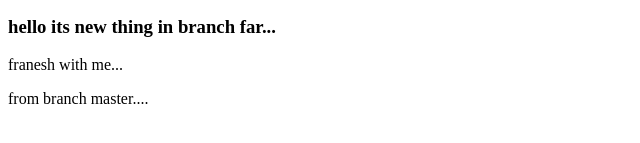
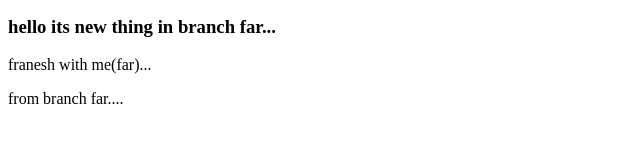
Before and after one commit to rezapouyafar/publicTest, a plain HTML site: page home.html in a window 1280 px wide. Shown: the part 169-312 px from the top of the page, 0-640 px from the left. Drawn offline with Linux system fonts and the light colour scheme.

Commit message:
edit sub

```diff
--- a/home.html
+++ b/home.html
@@ -13,9 +13,9 @@
     <p>reza pouyafar(sade)</p>
 
     <h3>hello its new thing in branch far...</h3>
-    <p>franesh with me...</p>
+    <p>franesh with me(far)...</p>
 
 
-    <p>from branch master....</p>
+    <p>from branch far....</p>
 </body>
 </html>
```
